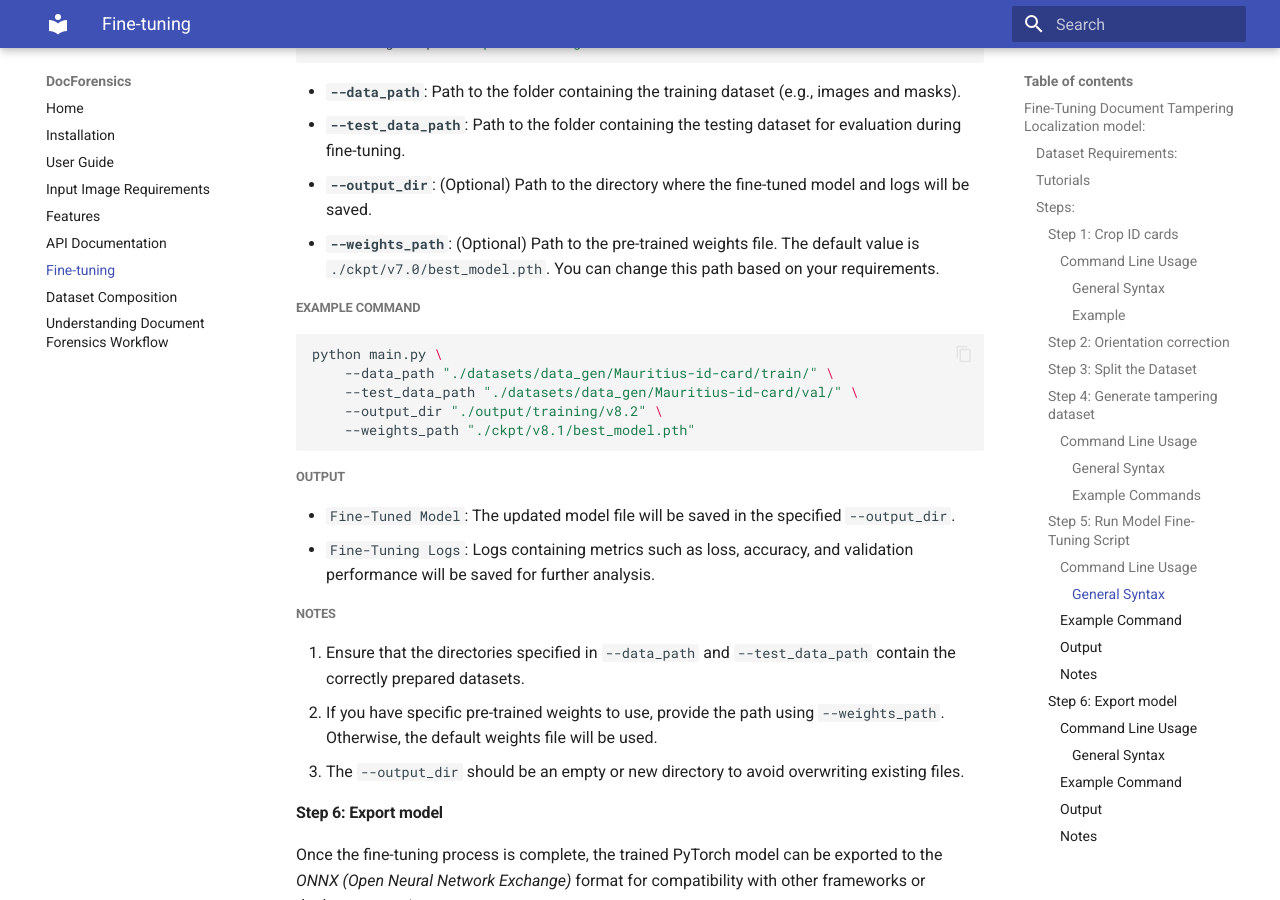
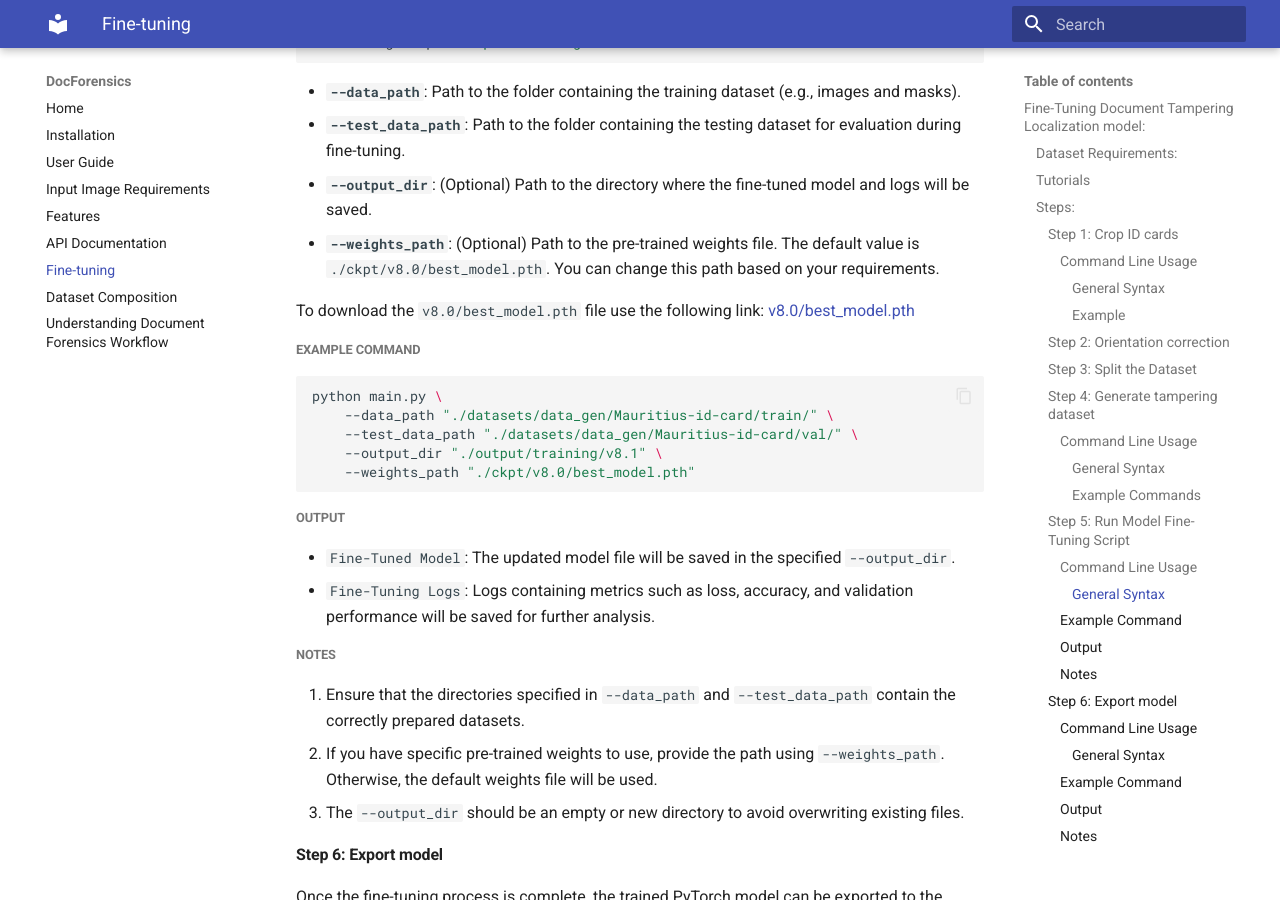
Before and after one commit to Nivratti/DocForensics_documentation, an MkDocs documentation site: the page built from docs/fine_tuning.md, in a window 1280 px wide and 900 px high, scrolled down 3347 px. Built offline with MkDocs 1.6.1 and Material for MkDocs 9.7.7, drawn with Linux system fonts in a browser that asks for light colours.

Commit message:
update v8.0 forensics model weights path

````diff
--- a/docs/fine_tuning.md
+++ b/docs/fine_tuning.md
@@ -127,15 +127,17 @@ python main.py \
 - **`--data_path`**: Path to the folder containing the training dataset (e.g., images and masks).
 - **`--test_data_path`**: Path to the folder containing the testing dataset for evaluation during fine-tuning.
 - **`--output_dir`**: (Optional) Path to the directory where the fine-tuned model and logs will be saved.
-- **`--weights_path`**: (Optional) Path to the pre-trained weights file. The default value is `./ckpt/v7.0/best_model.pth`. You can change this path based on your requirements.
+- **`--weights_path`**: (Optional) Path to the pre-trained weights file. The default value is `./ckpt/v8.0/best_model.pth`. You can change this path based on your requirements.
+
+To download the `v8.0/best_model.pth` file use the following link: [v8.0/best_model.pth](https://github.com/Nivratti/DocForensics_Mauritius_Inference/releases/download/v8.0/best_model.pth)
 
 ##### Example Command
 ```bash
 python main.py \
     --data_path "./datasets/data_gen/Mauritius-id-card/train/" \
     --test_data_path "./datasets/data_gen/Mauritius-id-card/val/" \
-    --output_dir "./output/training/v8.2" \
-    --weights_path "./ckpt/v8.1/best_model.pth"
+    --output_dir "./output/training/v8.1" \
+    --weights_path "./ckpt/v8.0/best_model.pth"
 ```
 
 ##### Output
````
